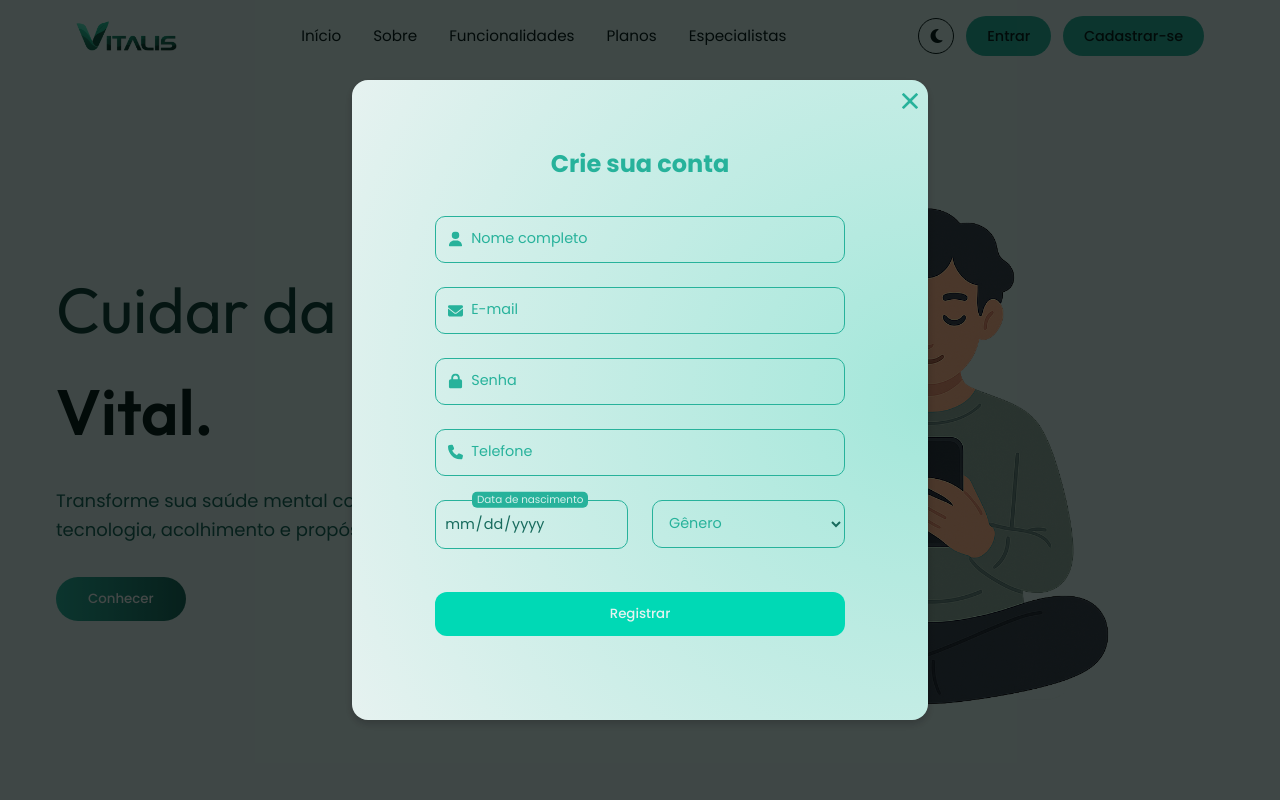
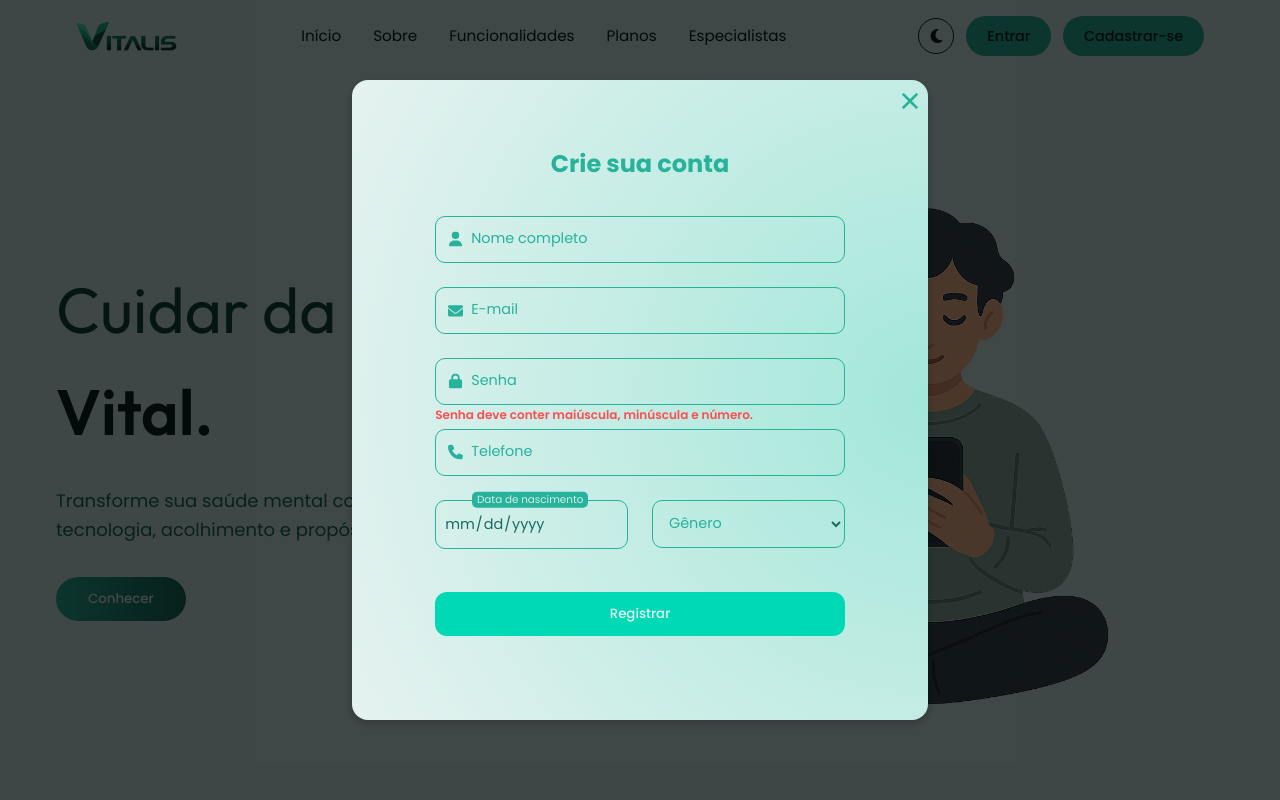
Before and after one commit to vitalis-app/vitalis-frontend, an Angular app: page / in a window 1280 px wide. Shown: the top 800 px of the page. Built offline with nearby package versions, Linux system fonts and the light colour scheme.

Commit message:
Arrumando erros

```diff
--- a/src/app/web-app/pages/auth/cadastro/cadastro.component.css
+++ b/src/app/web-app/pages/auth/cadastro/cadastro.component.css
@@ -95,6 +95,17 @@
     right: 12px;
     top: 50%;
     transform: translateY(-50%);
+    color: #ff4d4f; /* vermelho erro */
+    font-size: 0.75rem;
+    font-weight: 600;
+    white-space: nowrap;
+    pointer-events: none;
+    z-index: 10;
+    user-select: none;
+  }
+
+  .input-error-message-out {
+    position: absolute;
     color: #ff4d4f; /* vermelho erro */
     font-size: 0.75rem;
     font-weight: 600;
--- a/src/app/web-app/pages/auth/cadastro/cadastro.component.html
+++ b/src/app/web-app/pages/auth/cadastro/cadastro.component.html
@@ -63,10 +63,10 @@
             <div *ngIf="form.get('senha')?.errors?.['minlength']">
               Senha deve ter pelo menos 8 caracteres.
             </div>
-            <div *ngIf="form.get('senha')?.errors?.['senhaFraca']">
-              Senha deve conter maiúscula, minúscula e número.
-            </div>
           </div>
+        </div>
+        <div class="input-error-message-out" *ngIf="form.get('senha')?.errors?.['senhaFraca']">
+          Senha deve conter maiúscula, minúscula e número.
         </div>
       </div>
 
```
